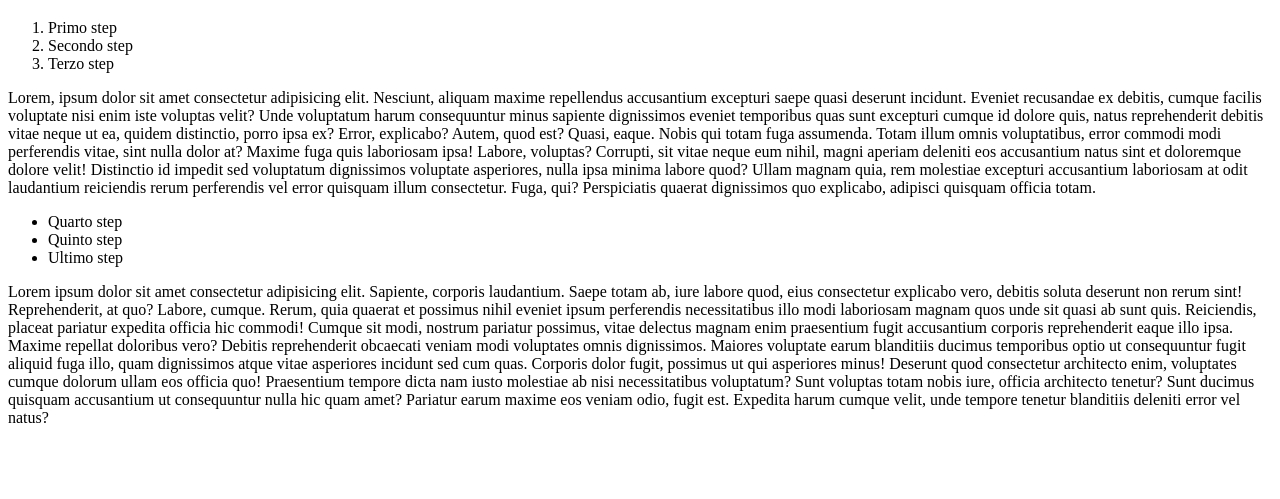
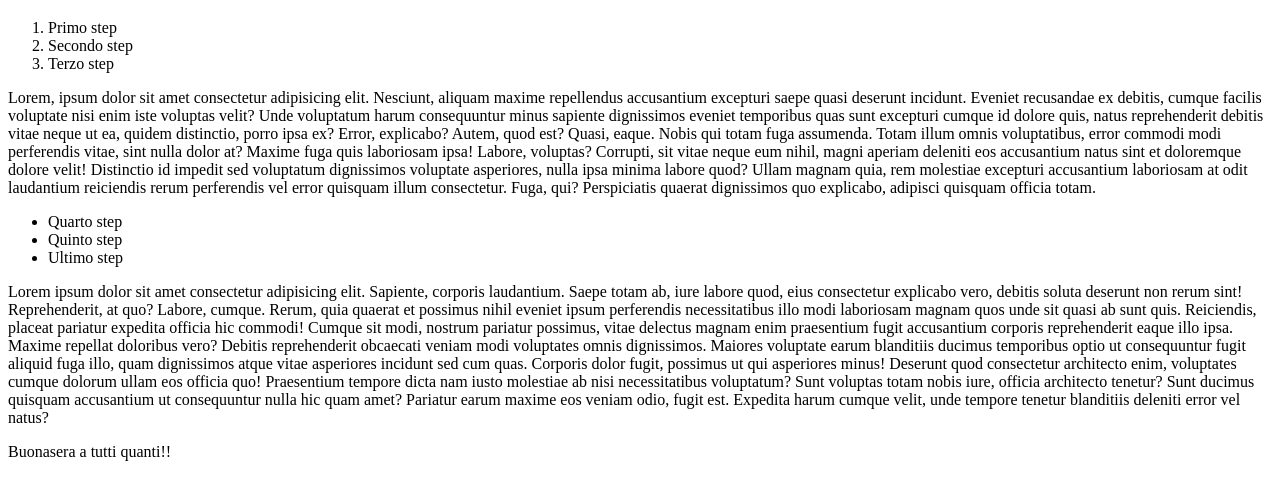
Before and after one commit to Giuseppe0197/htmlcss-hello, a plain HTML site: page index.html in a window 1280 px wide. Shown: the part 61-560 px from the top of the page. Drawn offline with Linux system fonts and the light colour scheme.

Commit message:
added a footer

```diff
--- a/index.html
+++ b/index.html
@@ -41,5 +41,7 @@
         Deserunt quod consectetur architecto enim, voluptates cumque dolorum ullam eos officia quo! Praesentium tempore dicta nam iusto molestiae ab nisi necessitatibus voluptatum? Sunt voluptas totam nobis iure, officia architecto tenetur?
         Sunt ducimus quisquam accusantium ut consequuntur nulla hic quam amet? Pariatur earum maxime eos veniam odio, fugit est. Expedita harum cumque velit, unde tempore tenetur blanditiis deleniti error vel natus?</p>
     </div>
+
+    <footer>Buonasera a tutti quanti!!</footer>
 </body>
 </html>
```
